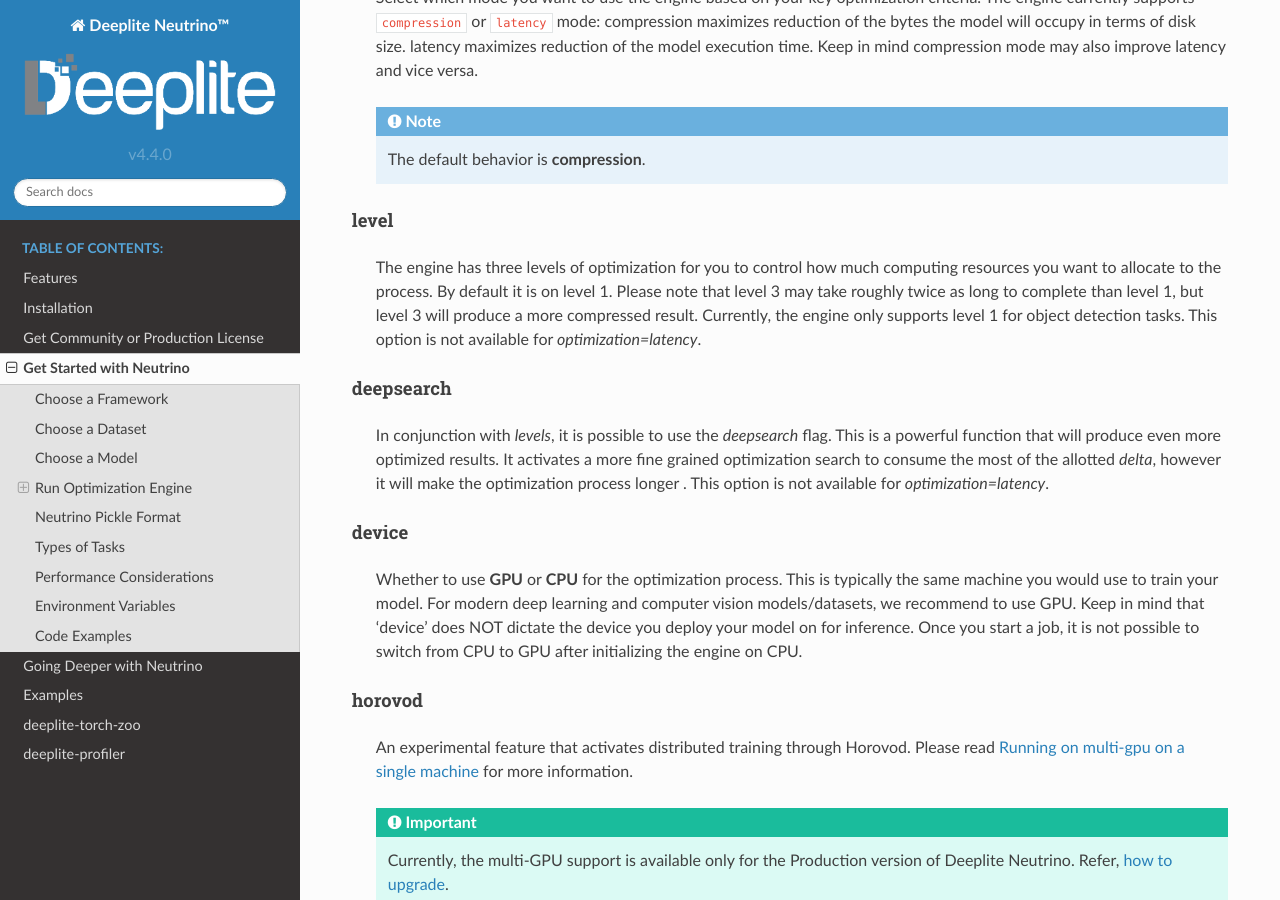
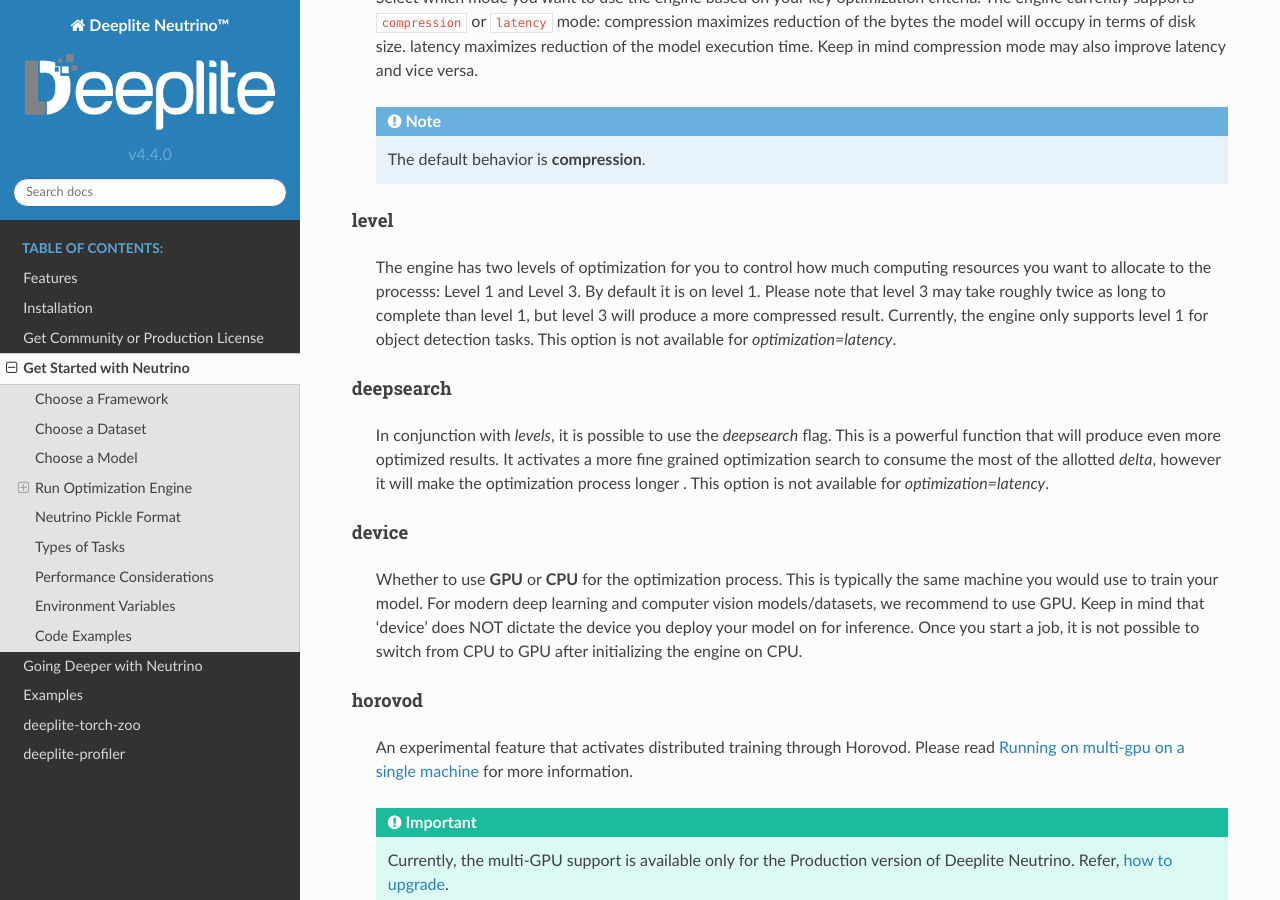
Before and after one commit to Deeplite/neutrino, a Sphinx documentation site: the page built from docs/engine.rst, in a window 1280 px wide and 900 px high, scrolled down 3484 px. Built offline with Sphinx 7.4.7 and the Read the Docs theme 2.0.0, drawn with Linux system fonts in a browser that asks for light colours; some of the changed text lies outside the part shown.

Commit message:
Update levels to 1 and 3

```diff
--- a/docs/deeper.rst
+++ b/docs/deeper.rst
@@ -360,7 +360,7 @@
 
     config = {
         'deepsearch': args.deepsearch, #(boolean),
-        'level': args.level, # int {1, 2}
+        'level': args.level, # int {1, 3}
         'delta': args.delta, #(between 0 to 100),
         'device': args.device, # 'GPU' or 'CPU'
         'use_horovod': args.horovod, #(boolean),
--- a/docs/engine.rst
+++ b/docs/engine.rst
@@ -165,8 +165,8 @@
 level
 ^^^^^
 
-    The engine has three levels of optimization for you to control how much computing resources you want to
-    allocate to the process. By default it is on level 1. Please note that level 3 may take roughly twice as long to
+    The engine has two levels of optimization for you to control how much computing resources you want to
+    allocate to the processs: Level 1 and Level 3. By default it is on level 1. Please note that level 3 may take roughly twice as long to
     complete than level 1, but level 3 will produce a more compressed result. Currently, the engine only supports level 1
     for object detection tasks. This option is not available for `optimization=latency`.
 
@@ -277,7 +277,7 @@
         'delta': args.delta, #(between 0 to 100), (default = 1)
         'device': args.device, # 'GPU' or 'CPU' (default = 'GPU')
         'use_horovod': args.horovod, #(boolean), (default = False)
-        'level': args.level, # int {1, 2}, (default = 1)
+        'level': args.level, # int {1, 3}, (default = 1)
         'export':{'format': ['onnx']}, # ['onnx', 'jit', 'tflite'] (default = None)
     }
 
```
Also changed, not shown: docs/samples.rst (+4 -4 lines).
